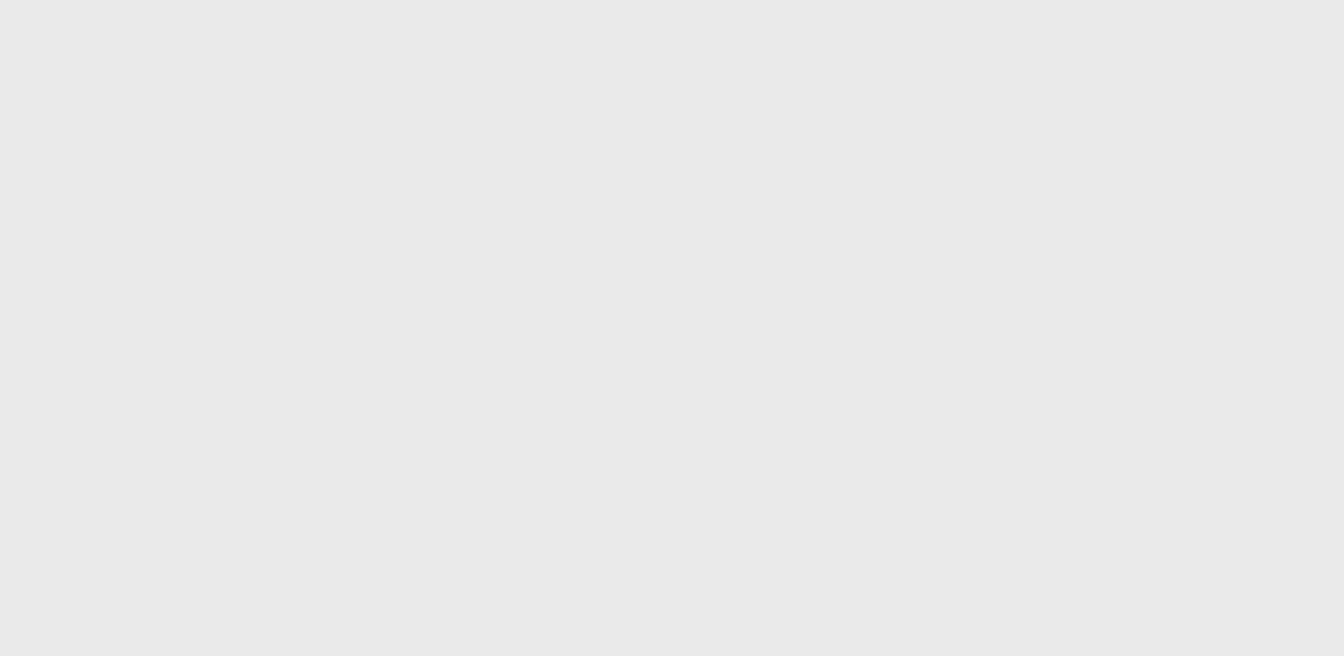
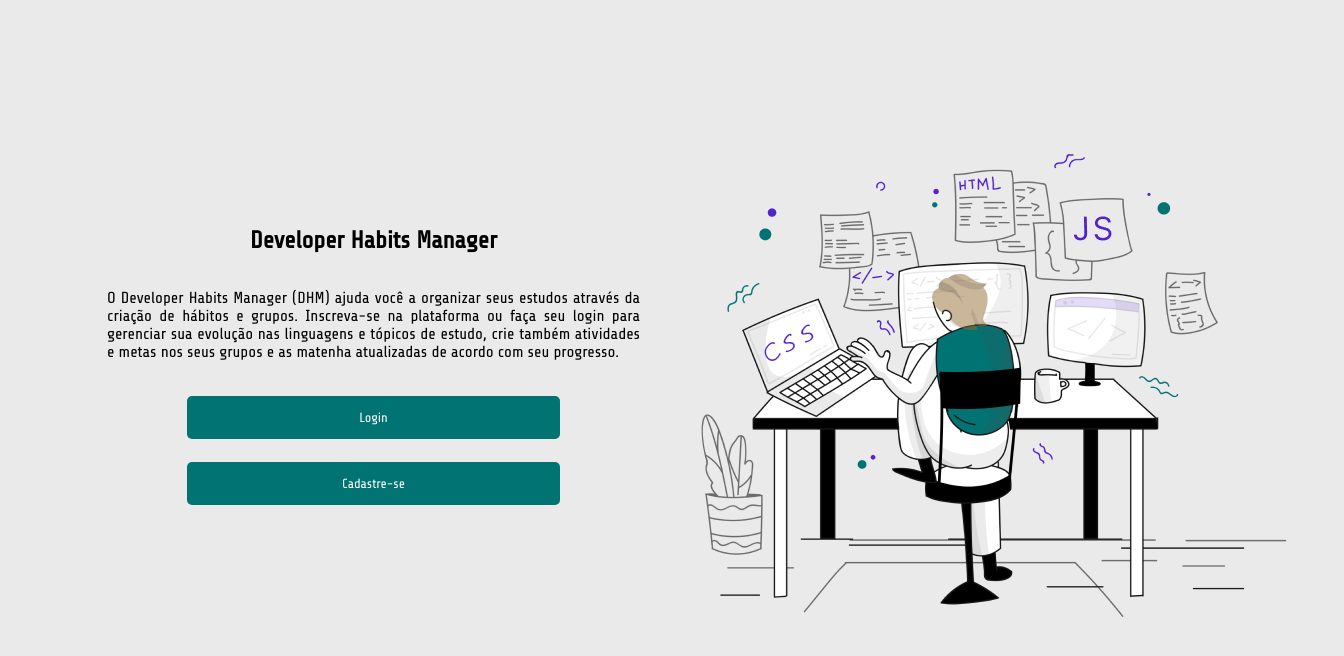
Before and after one commit to brunnomiguel/developer-habits-manager, a React (Create React App) app: page / in a window 1280 px wide. Shown: the top 656 px of the page, 1344 px wide, since content can reach past the window. Built offline with nearby package versions, Linux system fonts and the light colour scheme.

Commit message:
feat: route protection and authentication

```diff
--- a/src/pages/SignIn/style.js
+++ b/src/pages/SignIn/style.js
@@ -90,7 +90,6 @@ export const ContentAnimation = styled.div`
       font-size: 20px;
     }
     button {
-      width: 100%;
       font-size: 20px;
     }
   }
--- a/src/routes/index.jsx
+++ b/src/routes/index.jsx
@@ -1,16 +1,25 @@
-import { Switch, Route } from "react-router-dom";
-// import LandingPage from "../pages/LandingPage";
+import { Switch } from "react-router-dom";
+import Route from "./protectedRoute";
+
+// import { useContext } from "react";
+// import { UserContext } from "../providers/User";
+
+import LandingPage from "../pages/LandingPage";
 import SignUp from "../pages/SignUp";
 import SignIn from "../pages/SignIn";
-// import Habits from "../pages/Habits";
+import Habits from "../pages/Habits";
+// import NotFound from "../pages/NotFound";
 
 const Routes = () => {
+  // const { token } = useContext(UserContext);
+
   return (
     <Switch>
-      {/* <Route exact path="/" component={LandingPage} /> */}
-      <Route exact path="/SignUp" component={SignUp} />
-      <Route exact path="/SignIn" component={SignIn} />
-      {/* <Route exact path="/Habits" component={Habits} /> */}
+      <Route exact path="/" component={LandingPage} />
+      <Route path="/SignUp" component={SignUp} />
+      <Route path="/SignIn" component={SignIn} />
+      <Route isPrivate path="/Habits" component={Habits} />
+      {/* <Route isPrivate={!!token} component={NotFound} /> */}
     </Switch>
   );
 };
--- /dev/null
+++ b/src/routes/protectedRoute.jsx
@@ -0,0 +1,23 @@
+import { Route as CommonRoute, Redirect } from "react-router-dom";
+
+import { useContext } from "react";
+import { UserContext } from "../providers/User";
+
+const Route = ({ isPrivate = false, component: Component, ...rest }) => {
+  const { token } = useContext(UserContext);
+
+  return (
+    <CommonRoute
+      {...rest}
+      render={() => {
+        return isPrivate === !!token ? (
+          <Component />
+        ) : (
+          <Redirect to={isPrivate ? "/SignIn" : "/Habits"} />
+        );
+      }}
+    />
+  );
+};
+
+export default Route;
```
Also changed, not shown: src/providers/User/index.jsx (+3 -4 lines), src/routes/protectedRoute.js (deleted).
